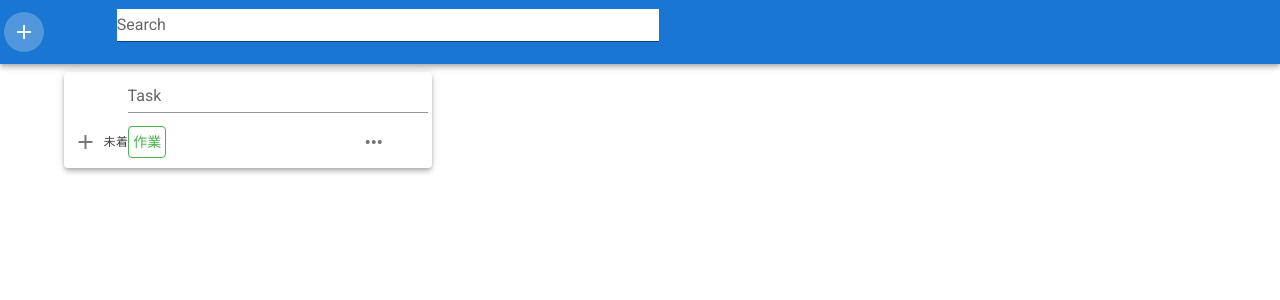
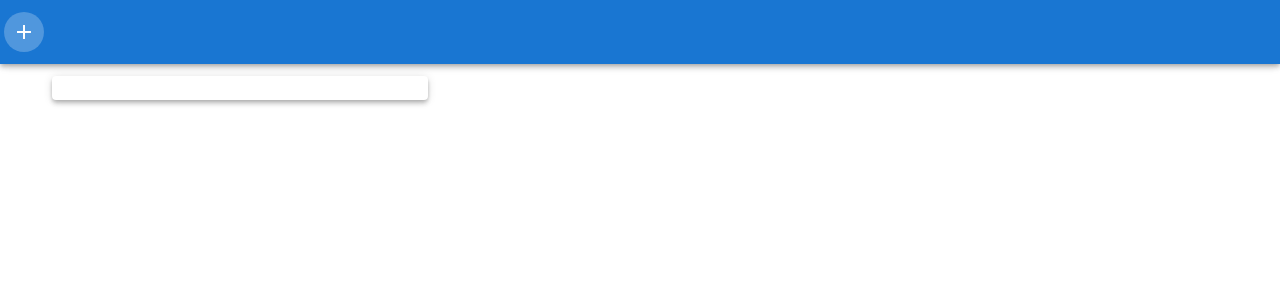
Before and after one commit to afujiu/PostitPomodoroRubberduckLifeHacker, a Nuxt app in the folder nuxt/: page / in a window 1280 px wide. Both pictures are taken after a click on the button 24 px from the left and 32 px from the top of the page. Shown: the top 300 px of the page. Built offline with nearby package versions, Linux system fonts and the light colour scheme.

Commit message:
リファクタリング中

```diff
--- a/nuxt/components/OneTask.vue
+++ /dev/null
@@ -1,35 +0,0 @@
-<template>
-    <div id="wrap">
-        <task-card :taskId="taskId"></task-card>
-        <v-container class="ma-0 pa-0 mt-5 pl-5 pr-0">
-                <v-row>
-                    <v-col class="ma-0 pa-0 px-2 pt-2">
-                        <v-row>
-                            <v-col cols="12"
-                                v-for="(val,key) in $db.task.getChildrenList(taskId)" :key="key">
-                                <task-card :taskId="key"></task-card>
-                            </v-col>
-                        </v-row>
-                    </v-col>
-                </v-row>
-            </v-container>
-    </div>
-</template>
-<script>
-    export default {
-        props:{
-            taskId:{
-                type:String
-            }
-        },
-        data: () => ({
-        }),
-        async created () {
-        },
-        async mounted(){
-        },
-        methods:{}
-    }
-</script>
-<style scoped>
-</style>
--- a/nuxt/components/TaskCard.vue
+++ b/nuxt/components/TaskCard.vue
@@ -1,69 +1,9 @@
 <template>
     <div id="wrap">
-        <v-card class="py-2" variant="outlined" elevation="4">
+        <v-card variant="outlined" elevation="4">
             <v-container>
                 <v-row>
-                    <v-col cols="12" class="pa-0 px-1">
-                        <v-container ma-0 pa-0 class="py-0">
-                            <v-row class="dense no-gutters">
-                                <v-col cols="2" justify="left">
-                                    <span v-if="task.parentId!=null">
-                                        <v-btn icon
-                                        ><v-icon>mdi-menu-up-outline</v-icon></v-btn>
-                                    </span>
-                                </v-col>
-                                <v-col cols="10" justify="left">
-                                    <v-text-field
-                                        class="py-0 my-0"
-                                        label="Task"
-                                        hide-details="auto"
-                                        v-model="task.title"
-                                    ></v-text-field>
-                                </v-col>
-                            </v-row>
-                            <v-row>
-                                <v-col cols="9" class="pt-0">
-                                    <v-btn icon
-                                    @click="addParent()"
-                                    >
-                                        <v-icon>mdi-plus</v-icon>
-                                    </v-btn>
-
-                                    <span class="caption" :class="$db.task.getStateColor(task.state,'--text')">{{ $db.task.getStateText(task.state) }}</span>
-
-                                    <span v-if="task.state==0">
-                                        <v-chip outlined label class="pa-1 py-0" size="x-small"
-                                            @click="changeState(1)" :color="$db.task.getStateColor(1)">
-                                            {{ $db.task.getStateText(1) }}
-                                        </v-chip>
-                                    </span>
-                                    <span v-if="task.state==1">
-                                        <v-chip outlined label class="pa-1 py-0" size="x-small"
-                                            @click="changeState(2)" :color="$db.task.getStateColor(2)">
-                                            {{ $db.task.getStateText(2) }}
-                                        </v-chip>
-                                        <v-chip outlined label class="pa-1 py-0" size="x-small"
-                                            @click="changeState(3)" :color="$db.task.getStateColor(3)">
-                                            {{ $db.task.getStateText(3) }}
-                                        </v-chip>
-                                        <v-chip outlined label class="pa-1 py-0" size="x-small"
-                                            @click="changeState(4)" :color="$db.task.getStateColor(4)">
-                                            {{ $db.task.getStateText(4) }}
-                                        </v-chip>
-                                    </span>
-                                    <span v-if="task.state==2">
-                                        <v-chip outlined label class="pa-1 py-0" size="x-small"
-                                            @click="changeState(1)" :color="$db.task.getStateColor(1)">
-                                            {{ $db.task.getStateText(1) }}
-                                        </v-chip>
-                                    </span>
-                                </v-col>
-                                <v-col cols="3" class="pt-0">
-                                    <v-btn icon><v-icon>mdi-dots-horizontal</v-icon></v-btn>
-                                </v-col>
-                            </v-row>
-                        </v-container>
-                    </v-col>
+                    <v-col cols="12"></v-col>
                 </v-row>
             </v-container>
         </v-card>
@@ -72,32 +12,19 @@
 <script>
     export default {
         props:{
-            taskId:{
-                type:String
+            idx:{
+                type:Number
             }
         },
         data: () => ({
             task:null
         }),
         async created () {
-            this.task=this.$db.task.list[this.taskId]
+            this.task=this.$db.task.list[this.idx]
         },
         async mounted(){
         },
-        methods:{
-            /**
-             * ステータス変更
-             */
-            changeState(state){
-                this.task.state=state
-            },
-            /**
-             * 子タスク作成
-             */
-            addParent(){
-                this.$db.task.add(this.taskId)
-            }
-        }
+        methods:{}
     }
 </script>
 <style scoped>
--- a/nuxt/pages/index.vue
+++ b/nuxt/pages/index.vue
@@ -2,53 +2,25 @@
   <div id="wrap" class="bg">
     <v-app>
       <v-app-bar color="primary" fixed max-height="80px">
-        <v-btn class="primary" dark small fab icon fixed @click="pushAddTask"
-          ><v-icon>mdi-plus</v-icon></v-btn
-        >
+        <v-btn class="primary" dark small fab icon
+          @click="pushAddTask">
+          <v-icon>mdi-plus</v-icon>
+        </v-btn>
         <v-container class="ma-0 pa-0">
-          <v-row>
-            <v-col cols="1"> </v-col>
-            <v-col cols="11" class="py-2 my-2">
-              <v-container class="pa-0 ma-0">
-                <v-row class="dense no-gutters">
-                  <v-col cols="6" class="pa-0 ma-0">
-                    <v-text-field
-                      color="white"
-                      class="white"
-                      hide-details
-                      label="Search"
-                    ></v-text-field>
-                  </v-col>
-                  <v-col cols="6" class="pa-0 ma-0">
-                    <v-checkbox v-model="$db.task.isCompShowFlg"></v-checkbox>
-                  </v-col>
-                </v-row>
-              </v-container>
-            </v-col>
-          </v-row>
         </v-container>
       </v-app-bar>
+
       <v-main>
-        <v-container v-if="isLoad">
+        <v-container class="px-1 mt-5 pt-5">
+          <v-row><v-col class="mt-4"></v-col></v-row>
           <v-row>
-            <v-col class="ma-2 pa-2 my-5"> </v-col>
-          </v-row>
-          <v-row>
-            <v-col class="ma-2 pa-2">
-              <v-row>
-                <v-col
-                  class="my-0"
-                  v-for="(val, key) in $db.task.getParentList()"
-                  :key="key"
-                  xm="12"
-                  sm="6"
-                  md="4"
-                  lg="4"
-                  cols="12"
-                >
-                  <one-task :taskId="key"></one-task>
-                </v-col>
-              </v-row>
+            <v-col
+              class="my-0 py-2"
+              xm="12" sm="6" md="4" lg="4" cols="12"
+              v-for="(val, idx) in $db.task.list"
+              :key="idx"
+            >
+              <task-card :idx="idx"></task-card>
             </v-col>
           </v-row>
         </v-container>
@@ -59,16 +31,14 @@
 <script>
 export default {
   data: () => ({
-    isLoad: true,
   }),
-  async created() {
-    this.$db.task.isLoadFunc = (isLoad) => {
-      setTimeout(() => {
-        this.isLoad = isLoad;
-      }, 5);
-    };
+  created() {
   },
-  async mounted() {},
+  mounted() {
+    this.$db.task.initLoadFunction(
+      ()=>{this.$forceUpdate()}
+    )
+  },
   methods: {
     async pushAddTask() {
       this.$db.task.add();
--- a/nuxt/plugins/db.client.js
+++ b/nuxt/plugins/db.client.js
@@ -1,27 +1,28 @@
 import Vue from 'vue'
+/**
+ * タスククラス
+ */
 class TaskClass {
     constructor() {
-        this._taskList = {}
-        this._isLoadFunc = () => { }
-        this._isCompShowFlg = true
+        this._taskList = []
+        this.isLoading=()=>{}
+    }
+    initLoadFunction(func){
+        this.isLoading=func
     }
     /**
-     * リスト更新フラグ
+     * ステータス情報
      */
-    set isLoadFunc(isLoadFunction) {
-        this._isLoadFunc = isLoadFunction
-    }
-    set isLoad(isLoad) {
-        this._isLoadFunc(isLoad)
-    }
-    set isCompShowFlg(isCompShowFlg) {
-        this.isLoad = false
-        this._isCompShowFlg = isCompShowFlg
-        this.isLoad = true
-
-    }
-    get isCompShowFlg() {
-        return this._isCompShowFlg
+    get stateList(){
+        return {
+            "todo":{text:"未着",textColor:"secondary",color:"secondary--text"},
+            "plan":{text:"予定",textColor:"secondary",color:"secondary--text"},
+            "work":{text:"作業",textColor:"secondary",color:"secondary--text"},
+            "wait":{text:"返信待ち",textColor:"secondary",color:"secondary--text"},
+            "stop":{text:"停止",textColor:"secondary",color:"secondary--text"},
+            "cancel":{text:"中止",textColor:"secondary",color:"secondary--text"},
+            "comp":{text:"完了",textColor:"secondary",color:"secondary--text"},
+        }
     }
 
     /**
@@ -42,85 +43,33 @@ class TaskClass {
     }
     set list(taskList) {
         this._taskList = taskList
+        this.isLoading()
     }
 
-    /**
-     * ステータス情報
-     */
-    getStateText(state) {
-        switch (state) {
-            case 0: return '未着'
-            case 1: return '作業'
-            case 2: return '停止'
-            case 3: return '中止'
-            case 4: return '完了'
-        }
-    }
-    getStateColor(state, appendText = "") {
-        switch (state) {
-            case 0: return 'secondary' + appendText
-            case 1: return 'green' + appendText
-            case 2: return 'secondary' + appendText
-            case 3: return 'red' + appendText
-            case 4: return 'primary' + appendText
-        }
-    }
-    getParentList() {
-        let data = {}
-        for (let key in this._taskList) {
-            if (this._taskList[key].parentId == null) {
-                //終了フラグが立っていたら終了分は非表示
-                if (this._isCompShowFlg && (this._taskList[key].state == 3 || this._taskList[key].state == 4)) {
-                    continue
-                }
-                data[key] = key
-            }
-        }
-        return data
-    }
-    /**
-     * 子コンポーネントを取得
-     * @param {*} parentId
-     * @returns
-     */
-    getChildrenList(parentId) {
-        let data = {}
-        for (let key in this._taskList) {
-            if (this._taskList[key].parentId == parentId) {
-                if (this._isCompShowFlg && (this._taskList[key].state == 3 || this._taskList[key].state == 4)) {
-                    continue
-                }
-                data[key] = key
-            }
-        }
-        return data
-    }
     /**
      * タスク追加
      * @param {*} title
      * @param {*} parentId
      */
-    add(parentId = null) {
-        this.isLoad = false
+    add(state="todo",parentId = null) {
         const uid = TaskClass.uid
         const startDateTime = new Date()
         let task = {
             id: uid,
             title: "",
-            state: 0,
+            state: state,
             startDateTime: startDateTime,
             endDateTime: "",
             planTime: "",
-            log: [],
             contents: [],
             parentId: parentId
         }
-        this._taskList[uid] = task
-        this.isLoad = true
+        let list=this.list
+        list.push(task)
+        this.list=list
     }
+}
 
-}
 Vue.prototype.$db = {
     task: new TaskClass(),
-
 }
```
